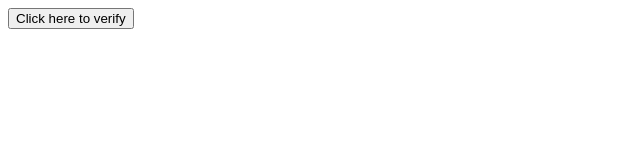
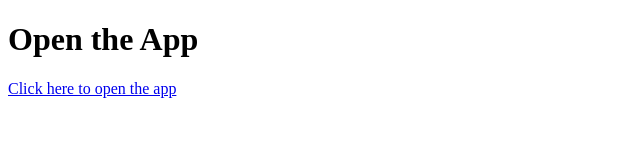
Before and after one commit to krishnulal/deepLinkTest, a plain HTML site: page index.html in a window 1280 px wide. Shown: the whole page, without its empty margins (0-640 px from the left). Drawn offline with Linux system fonts and the light colour scheme.

Commit message:
Update index.html

```diff
--- a/index.html
+++ b/index.html
@@ -1,37 +1,10 @@
 <!DOCTYPE html>
 <html>
 <head>
-    <title>Deep Link Test</title>
-    <script type="text/javascript">
-        function openApp() {
-            // Deep link URL
-            const deepLink = "frontfoot://app/generatePassword";
-            // Play Store URL (replace with your app's Play Store link)
-            const playStoreUrl = "https://play.google.com/store/apps/details?id=com.zinemind.frontfoot";
-
-            // Try to open the app
-            window.location.href = deepLink;
-
-            // Add a flag to check if the app opened
-            let appOpened = false;
-
-            // Listen for the visibility change event
-            document.addEventListener("visibilitychange", function() {
-                if (document.hidden) {
-                    appOpened = true; // App opened successfully
-                }
-            });
-
-            // If the app is not installed, redirect to the Play Store after a delay
-            setTimeout(function() {
-                if (!appOpened) {
-                    window.location.href = playStoreUrl;
-                }
-            }, 1000); // 1-second delay to check if the app opened
-        }
-    </script>
+    <title>Open App</title>
 </head>
 <body>
-    <button onclick="openApp()">Click here to verify</button>
+    <h1>Open the App</h1>
+    <a href="https://frontfootqaweb.z30.web.core.windows.net/app">Click here to open the app</a>
 </body>
 </html>
```
